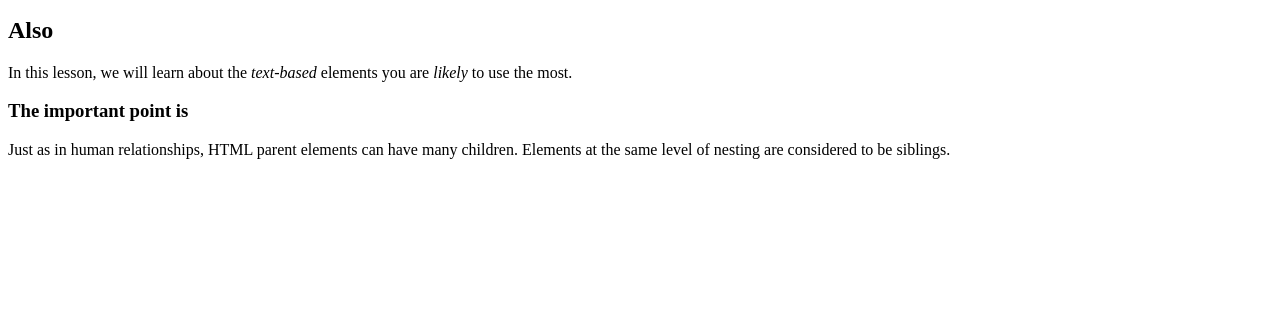
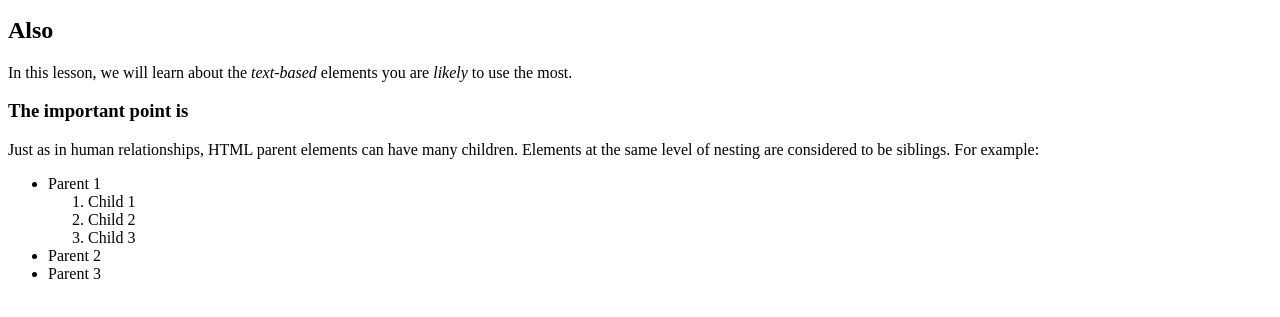
Before and after one commit to elenaalexandrova8/git-test, a plain HTML site: page html-boilerplate/index.html in a window 1280 px wide. Shown: the part 101-418 px from the top of the page. Drawn offline with Linux system fonts and the light colour scheme.

Commit message:
Added ordered and unordered lists to one of the paragraphs.

```diff
--- a/html-boilerplate/index.html
+++ b/html-boilerplate/index.html
@@ -11,6 +11,17 @@
     <h2>Also</h2>
     <p>In this lesson, we will learn about the <em>text-based</em> elements you are <i>likely</i> to use the most.</p>
     <h3>The important point is</h3>
-    <p>Just as in human relationships, HTML parent elements can have many children. Elements at the same level of nesting are considered to be siblings.</p>
+    <p>Just as in human relationships, HTML parent elements can have many children. Elements at the same level of nesting are considered to be siblings. For example:
+      <ul>
+        <li>Parent 1</li>
+          <ol>
+            <li>Child 1</li>
+            <li>Child 2</li>
+            <li>Child 3</li>
+          </ol>
+        <li>Parent 2</li>
+        <li>Parent 3</li>
+      </ul>
+    </p>
   </body>
 </html>
```
